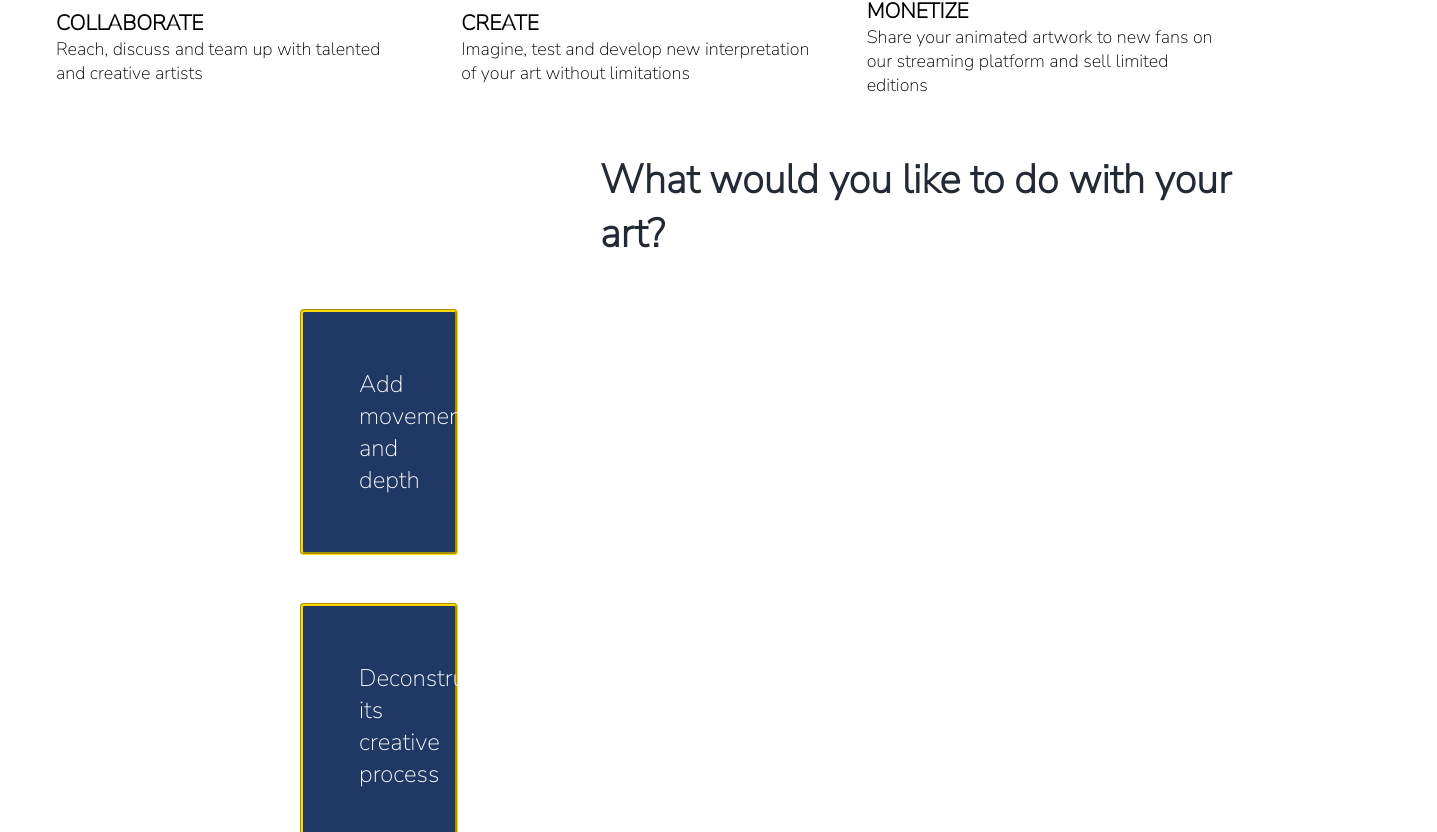
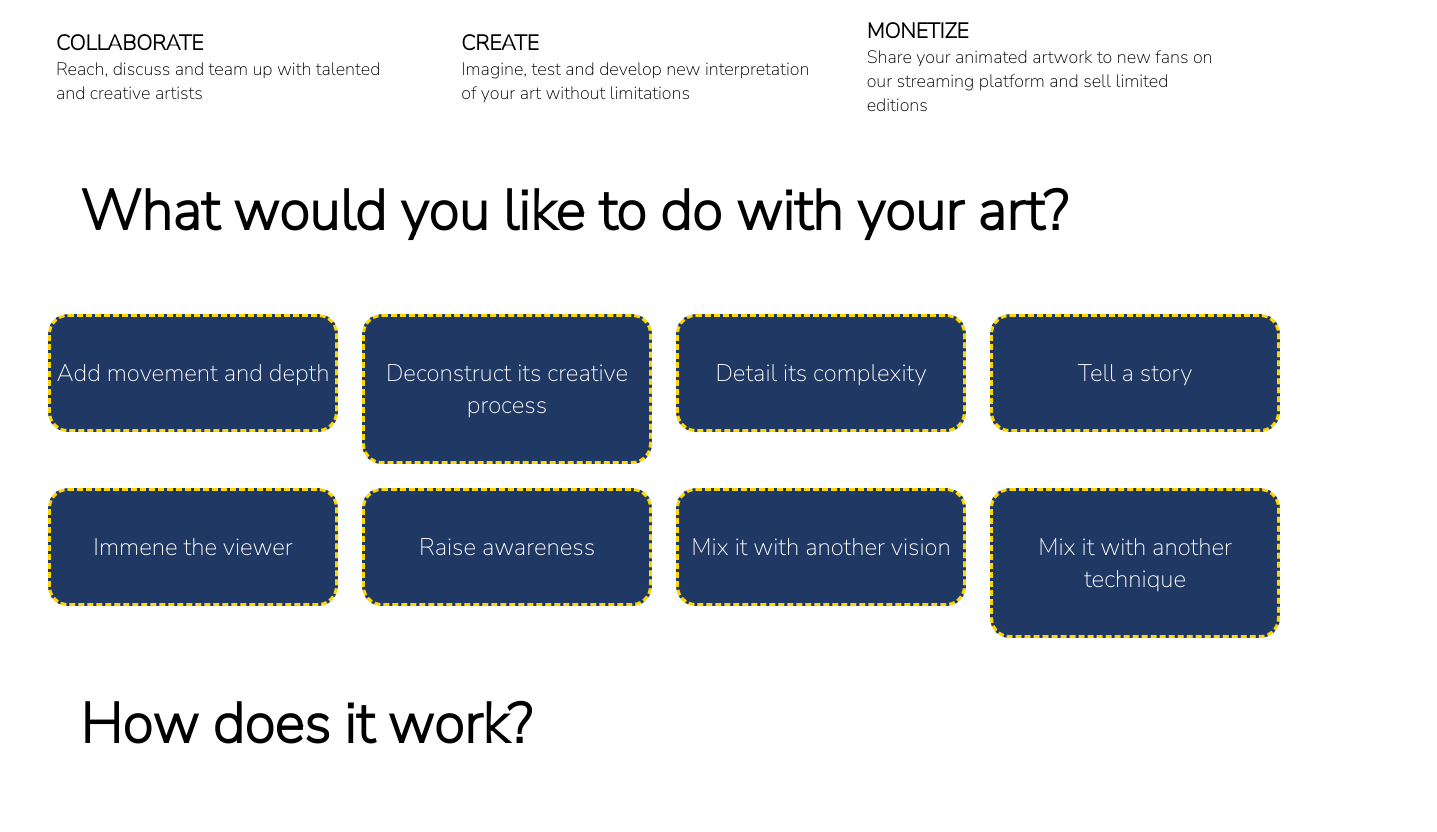
Before and after one commit to WildCodeSchool/2022-03-JS-Remote-404-we_rev_art, a React (Vite) app in the folder frontend/: page / in a window 1280 px wide. Shown: the part 1088-1920 px from the top of the page, 1437 px wide, since content can reach past the window. Built offline with nearby package versions, Linux system fonts and the light colour scheme.

Commit message:
hotfix css navbar and grid suggestionCard

```diff
--- a/frontend/src/App.css
+++ b/frontend/src/App.css
@@ -10,39 +10,26 @@
 * {
   margin: 0;
   box-sizing: border-box;
-  font-family: 'Nunito Sans', sans-serif;
+  font-family: "Nunito Sans", sans-serif;
 }
 
 h1 {
-  font-size: 5rem
+  font-size: 5rem;
 }
 
-li{
+li {
   list-style: none;
 }
-
 
 a {
   text-decoration: none;
   color: inherit;
 }
-
-h1 {
-
-  font-size: 5rem;
-}
-
 h3 {
   font-weight: bolder;
 }
 
-
-.style_h2{
+h2 {
   padding-left: 5rem;
   font-size: 3.5rem;
-
 }
-
-h1 {
-  font-size: 5rem;
-}
--- a/frontend/src/App.jsx
+++ b/frontend/src/App.jsx
@@ -8,7 +8,6 @@ import Register from "./pages/Register";
 import Login from "./pages/Login";
 import Header from "./components/Header";
 import Footer from "./components/Footer";
-
 
 import "./App.css";
 
--- a/frontend/src/components/Suggestioncard.jsx
+++ b/frontend/src/components/Suggestioncard.jsx
@@ -4,14 +4,14 @@ import "../style/SuggestionCard.css";
 function Suggestioncard({ suggestionsData }) {
   return (
     <div className="suggestioncard-container">
-      <h2 className="suggestion_h2">
-        What would you like to do with your art?
-      </h2>
-      {suggestionsData.map((data) => (
-        <section key={data.id} className="sectionsuggestion">
-          <p className="type_container">{data.type}</p>
-        </section>
-      ))}
+      <h2>What would you like to do with your art?</h2>
+      <div className="cardsuggestion">
+        {suggestionsData.map((data) => (
+          <section key={data.id} className="sectionsuggestion">
+            <p className="type_container">{data.type}</p>
+          </section>
+        ))}
+      </div>
     </div>
   );
 }
--- a/frontend/src/pages/Home.jsx
+++ b/frontend/src/pages/Home.jsx
@@ -1,4 +1,3 @@
-
 import Suggestioncard from "../components/Suggestioncard";
 import HowItWork from "../components/HowItWork";
 import Hero from "../components/Hero";
@@ -15,7 +14,6 @@ export default function Home() {
       <Suggestioncard suggestionsData={suggestionsData} />
 
       <HowItWork />
-
     </div>
   );
 }
--- a/frontend/src/style/Header.css
+++ b/frontend/src/style/Header.css
@@ -11,9 +11,11 @@
 
 .header-container {
   display: flex;
+  width: 98vw;
+  justify-content: space-between;
 }
 .logo {
-  width: 17vh;
+  width: 13rem;
   padding: 1vh 0 0 2vw;
   margin-right: 4vw;
 }
@@ -27,12 +29,13 @@
 }
 .ul_container {
   padding-top: 5.2vh;
-  margin-left: 12vw;
   font-weight: bold;
+  display: flex;
+  flex-direction: column;
 }
-.ul_container li{
-    list-style-type: none;
+.ul_container li {
+  list-style-type: none;
 }
-.ul_container li a{
-    font-size: 1.5rem;
+.ul_container li a {
+  font-size: 1.5rem;
 }
--- a/frontend/src/style/SuggestionCard.css
+++ b/frontend/src/style/SuggestionCard.css
@@ -1,30 +1,21 @@
-.suggestioncard-container {
-  background: (white);
+.cardsuggestion {
+  display: grid;
+  grid-template-columns: repeat(4, 1fr);
+  grid-template-rows: repeat(2, 1fr);
+  grid-gap: 1.5rem;
+  padding-top: 4rem;
+  padding-left: 3rem;
+  margin-bottom: 3rem;
 }
 
-.suggestion_h2 {
-  color: #222a35;
-  font-style: bold;
-  font-size: 2.5rem;
-  margin-left: 600px;
-}
-
-.sectionsuggestion {
-  display: flex;
-  flex-direction: initial;
-  margin: 3rem;
-  margin-left: 300px;
-}
 .sectionsuggestion p {
   background-color: #203864;
   color: white;
-  padding: 3.5rem 0rem 3.5rem 3.5rem;
-  width: 17%;
-  border: none;
-  border-radius: 0.25rem;
+  padding: 2.5rem 0;
+  border-radius: 1.25rem;
   font-size: 1.5rem;
-  font-size: fit-content;
   border-color: #ffd700;
-  border-style: groove;
+  border-style: dashed;
   border-width: bold;
+  text-align: center;
 }
--- a/frontend/src/style/TitleText.css
+++ b/frontend/src/style/TitleText.css
@@ -21,5 +21,4 @@
   font-weight: bolder;
   color: yellow;
   padding: 0 0.5rem;
-
 }
```
Also changed, not shown: frontend/src/style/Footer.css (+6 -6 lines). Lines whose indentation alone changed are shown as unchanged.
